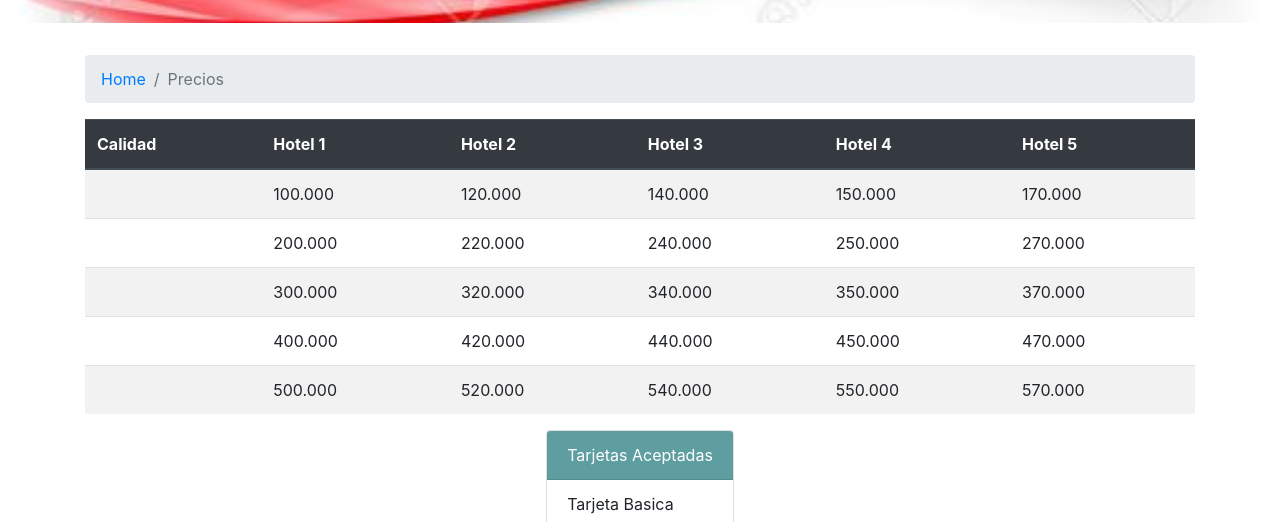
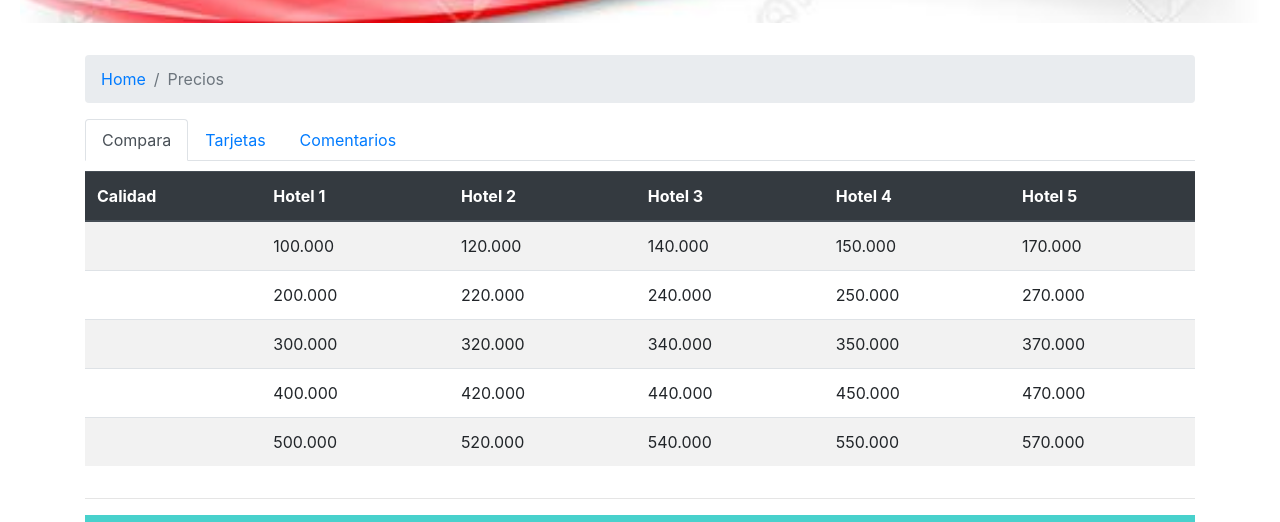
Before and after one commit to karytogp/frontend-hotel-website, a website: page precio.html in a window 1280 px wide. Shown: the part 211-733 px from the top of the page. Drawn offline with nearby package versions, Linux system fonts and the light colour scheme; a web font is replaced by a local one.

Commit message:
Usando pestañas en la seccion precios

```diff
--- a/css/main.css
+++ b/css/main.css
@@ -33,3 +33,7 @@
 .footer-address-icon{
 	padding-right: 10px;
 }
+
+.tab-content{
+	padding-top: 10px;
+}
--- a/precio.html
+++ b/precio.html
@@ -40,7 +40,23 @@
             </ol>
          </nav>
 
+         <ul class="nav nav-tabs" id="myTab" role="tablist">
+            <li class="nav-item">
+               <a class="nav-link active" id="compara-tab" data-toggle="tab"
+               href="#compara" role="tab" aria-controls="compara" aria-selected="true">Compara</a>
+            </li>
+            <li class="nav-item">
+               <a class="nav-link" id="tarjetas-tab" data-toggle="tab"
+               href="#tarjetas" role="tab" aria-controls="tarjetas" aria-selected="true">Tarjetas</a>
+            </li>
+            <li class="nav-item">
+               <a class="nav-link" id="comentarios-tab" data-toggle="tab"
+               href="#comentarios" role="tab" aria-controls="comentarios" aria-selected="true">Comentarios</a>
+            </li>
+         </ul>
 
+         <div class="tab-content" id="myTabContent">
+            <div class="tab-pane fade show active" id="compara" role="tabpanel" aria-labelledby="compara-tab">
                <div class="table-responsive">
                   <table class="table table-striped">
                      <thead class="thead-dark">
@@ -107,6 +123,7 @@
                </div>
             </div>
 
+            <div class="tab-pane fade" id="tarjetas" role="tabpanel" aria-labelledby="tarjetas-tab">
                <div class="d-flex justify-content-center">
                   <div class="card" style="width: 25 ren;">
                      <div class="card-header" style="background-color: cadetblue; color: white;">Tarjetas Aceptadas</div>
@@ -117,7 +134,14 @@
                      </ul>
                   </div>
                </div>
-
+            </div>
+            <div class="tab-pane fade" id="comentarios" role="tabpanel" aria-labelledby="comentarios-tab">
+               <div class="form-group">
+                  <label for="comentario">Comentarios</label>
+                  <textarea id="comentario" class="form-control" rows="10"></textarea>
+               </div>
+            </div>
+      </div>
       <hr>
 
    <footer>
@@ -144,6 +168,7 @@
             <a href="http//www.google.com">Contacto</a>
          </div>
       </div>
+
    </footer>
 
 
```
Lines whose indentation alone changed are shown as unchanged.
